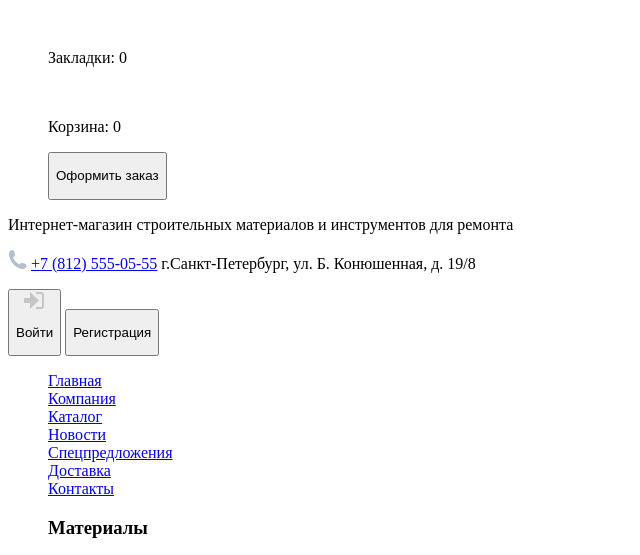
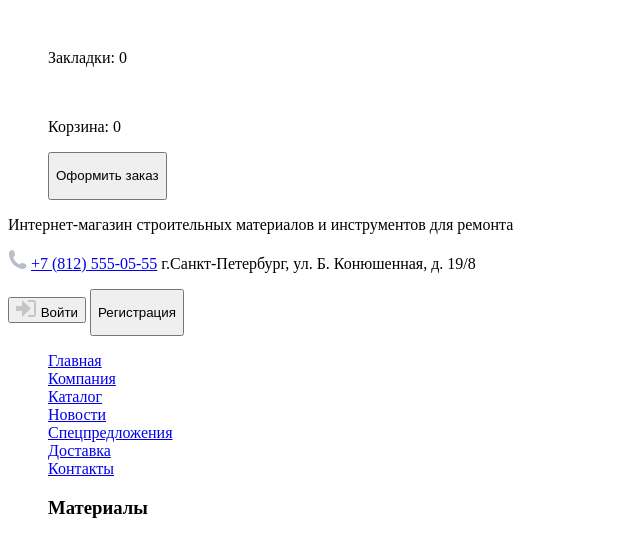
Before and after one commit to VadimGridinsky/1598449-technomart-29, a plain HTML site: page index.html in a window 1280 px wide. Shown: the part 66-621 px from the top of the page, without its empty margins (0-640 px from the left). Drawn offline with Linux system fonts and the light colour scheme.

Commit message:
Update index.html

```diff
--- a/index.html
+++ b/index.html
@@ -52,7 +52,7 @@
         </section>
         <button>
           <img src="img/icon-login.png" alt="Значок входа">
-          <p>Войти</p>
+          Войти
         </button>
         <button>
           <p>Регистрация</p>
```
